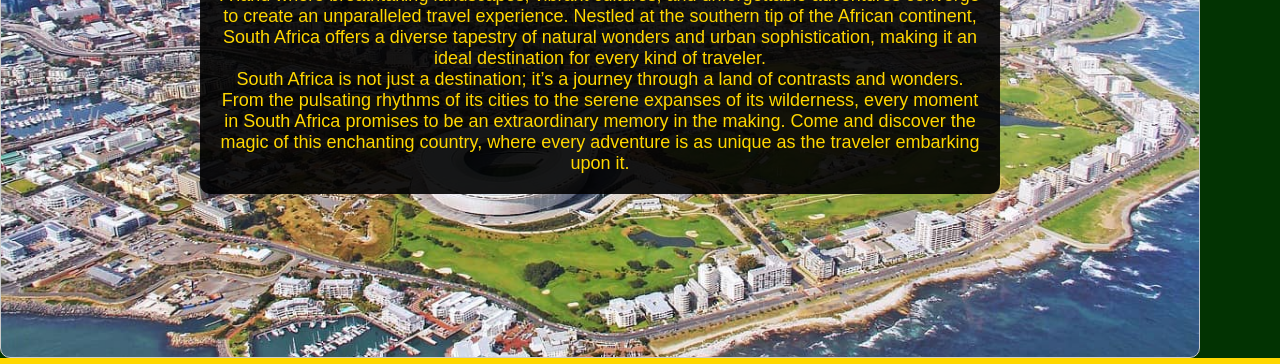
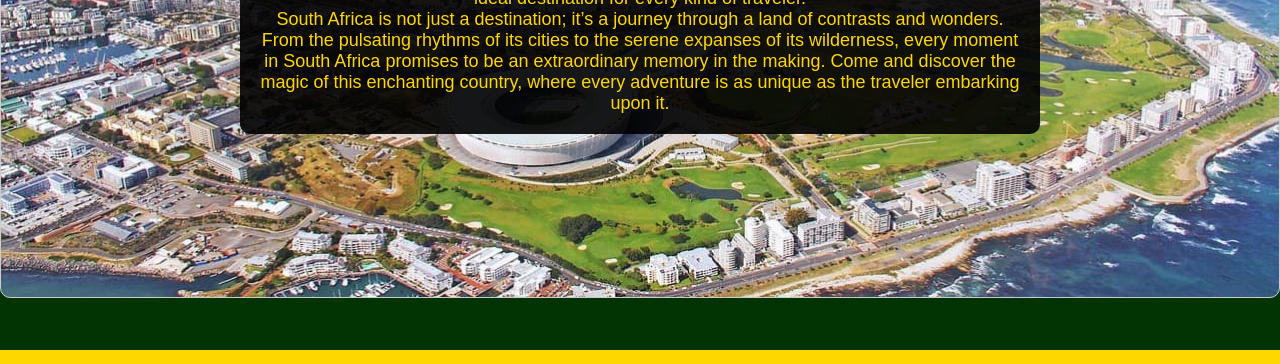
Before and after one commit to NontyD/satravels, a plain HTML site: page index.html in a window 1280 px wide. Shown: the part 382-746 px from the top of the page. Drawn offline with Linux system fonts and the light colour scheme; files whose address does not match are found by name.

Commit message:
fixing the hero image

```diff
--- a/assets/css/styles.css
+++ b/assets/css/styles.css
@@ -128,7 +128,6 @@ header a {
 main {
     background-color: rgb(2, 51, 2);
     flex: 1 0 auto;
-    margin-top: 60px; /* To avoid content being hidden behind the fixed header */
 }
 /* Hero Section */
 .hero-container {
@@ -142,7 +141,6 @@ main {
 
     height: 400px;
     width: 100%;
-    max-width: 1200px; /* Max width for the box */
     display: flex;
     align-items: center;
     justify-content: center;
@@ -192,7 +190,7 @@ footer {
 
 
 /* Media Queries */
-@media (min-width: 600px) {
+@media (min-width: 768px) {
     .nav-links {
         position: static;
         display: flex;
```
Also changed, not shown: thankyou.html (added).
